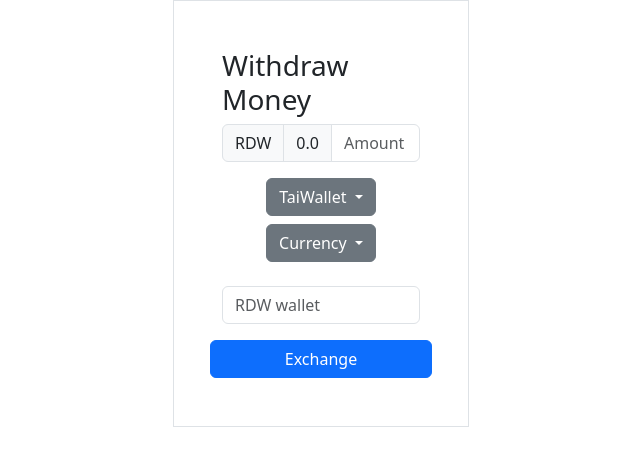
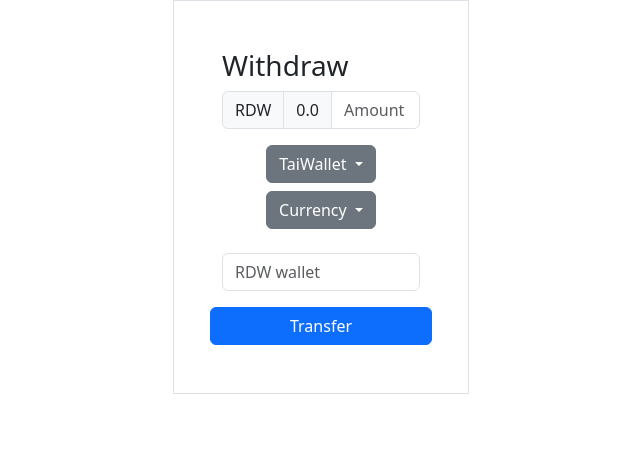
Before and after one commit to t3m14/exchange, a Django app: page /withdraw/ in a window 1280 px wide. Shown: the top 466 px of the page, without its empty margins (319-959 px from the left). Run offline with Django 4.2, Linux system fonts and the light colour scheme; a user stored in the database is signed in; data comes from the database, SQL or seed files in the repository.

Commit message:
withdraw and index template changed

```diff
--- a/main/templates/index.html
+++ b/main/templates/index.html
@@ -15,13 +15,10 @@
                     <li class="nav-item">
                         <a class="nav-link active" aria-current="page" href="#">Home</a>
                     </li>
-                    <li class="nav-item">
-                        <a class="nav-link" href="#">Link</a>
-                    </li>
                     <li class="nav-item dropdown">
                         <a class="nav-link dropdown-toggle" href="#" role="button" data-bs-toggle="dropdown"
                             aria-expanded="false">
-                            Dropdown
+                            KYC
                         </a>
                         <ul class="dropdown-menu">
                             <li><a class="dropdown-item" href="#">Action</a></li>
--- a/withdraw/templates/withdraw.html
+++ b/withdraw/templates/withdraw.html
@@ -4,7 +4,7 @@
 <div class="container-fluid col-3 ">
     <form class="border p-5" action="/" method="POST">
         {% csrf_token %}
-        <h3>Withdraw Money</h3>
+        <h3>Withdraw</h3>
         <div class="input-group mb-3">
 
             <span class="input-group-text">RDW</span>
@@ -37,7 +37,7 @@
         </div>
         <div class="row text-center">
 
-            <button type="submit" class="btn btn-primary">Exchange</button>
+            <button type="submit" class="btn btn-primary">Transfer</button>
         </div>
     </form>
 </div>
```
